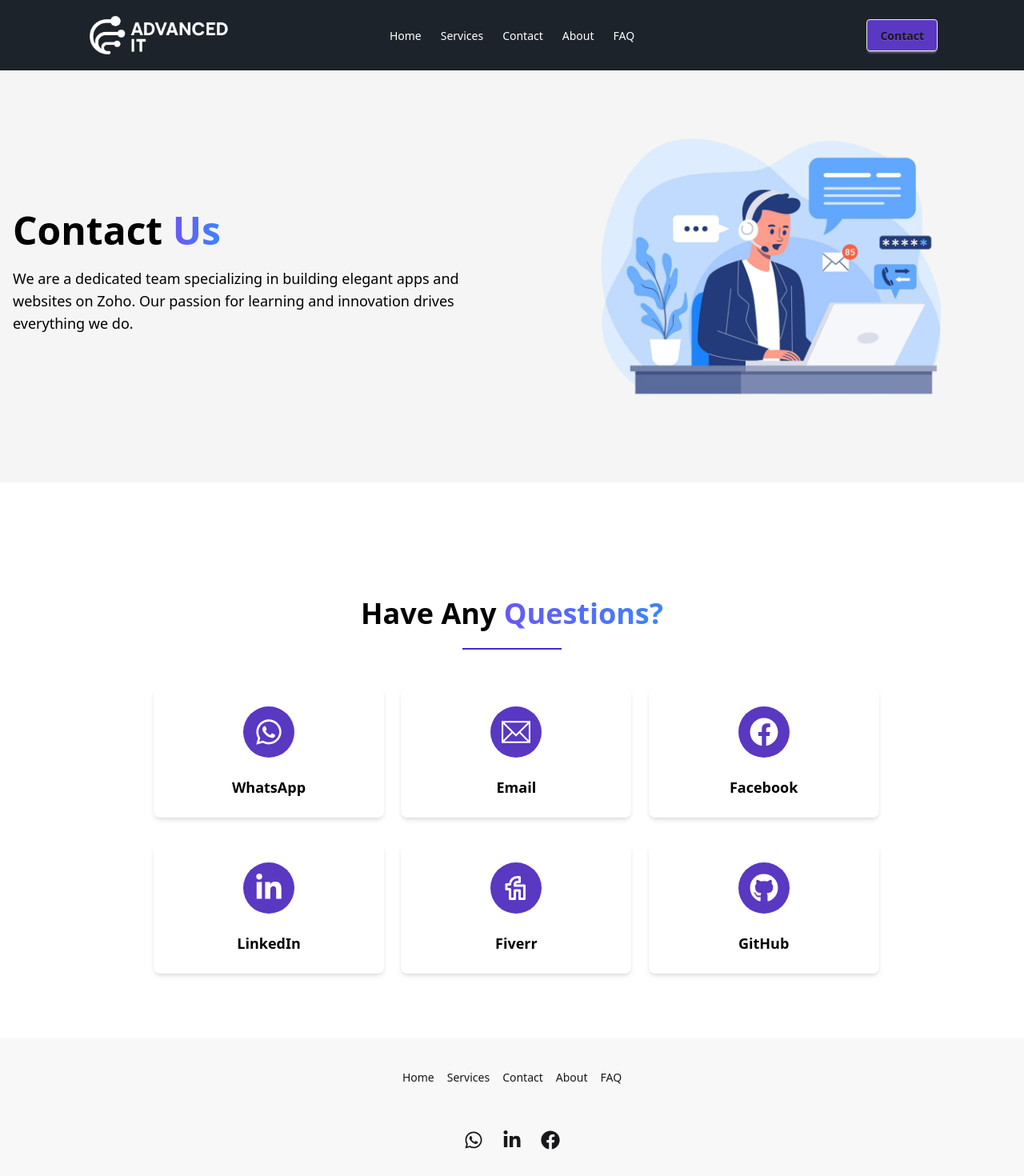
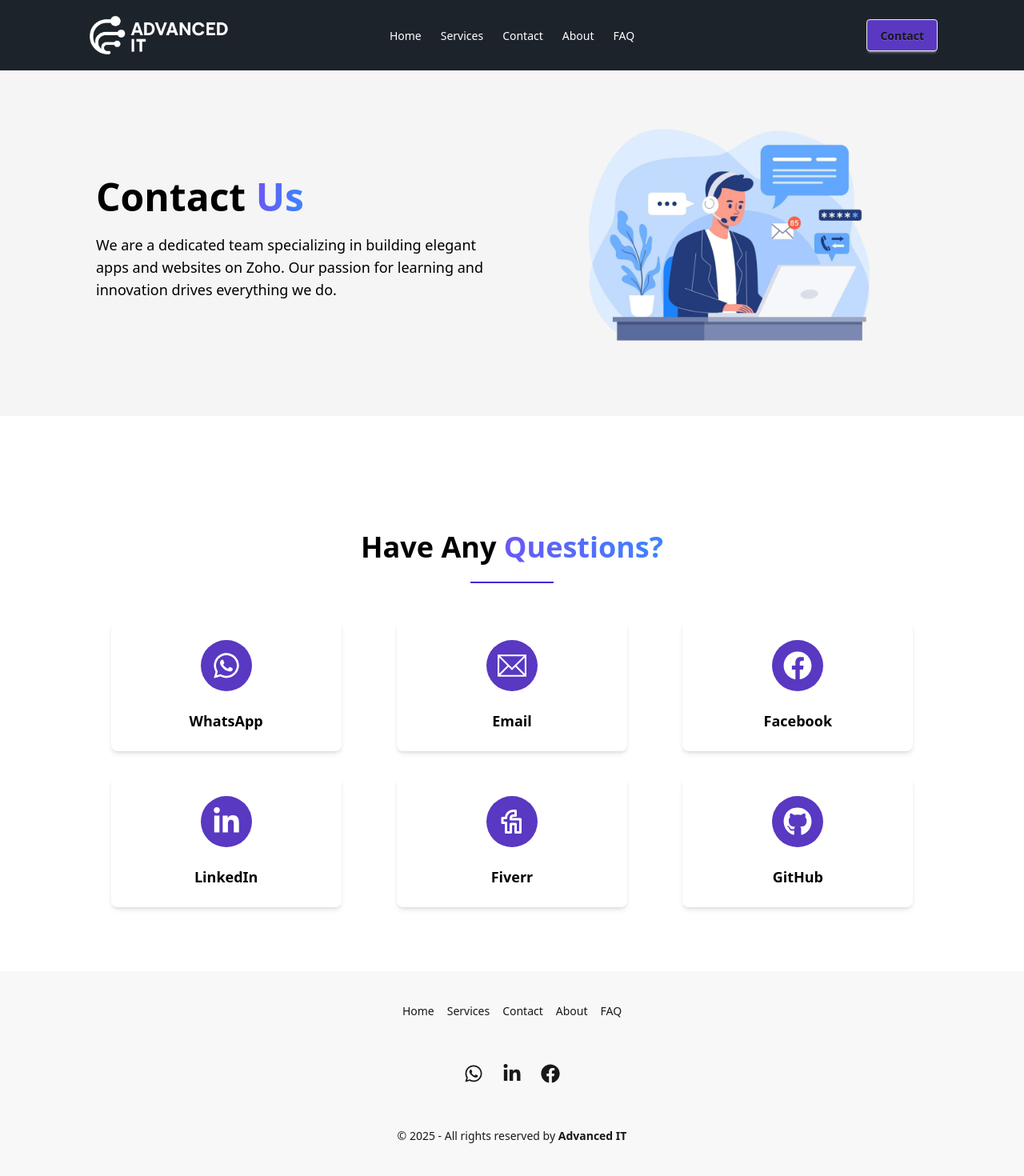
Before and after one commit to arouf01/advancedit, a React (Vite) app: page /contact in a window 1280 px wide. Shown: the top 1470 px of the page at 80% size. Built offline with nearby package versions, Linux system fonts and the light colour scheme.

Commit message:
contact page width issue fixed

```diff
--- a/src/Components/Contact.jsx
+++ b/src/Components/Contact.jsx
@@ -11,7 +11,7 @@ const Contact = () => {
     <div>
       <div className="w-full mb-16 bg-[#F5F5F5]">
         <div className="hero mx-auto text-black">
-          <div className="hero-content flex flex-col-reverse lg:flex-row-reverse items-center gap-10">
+          <div className="hero-content lg:w-[1080px] px-5 flex flex-col-reverse lg:flex-row-reverse items-center gap-10">
             {/* Image */}
             <div className="w-full lg:w-1/2 flex justify-center">
               <motion.img
@@ -38,8 +38,8 @@ const Contact = () => {
       </div>
 
       {/* Contact Us */}
-      <div className="w-full text-center px-4 py-12 md:py-20 mx-auto">
-        <div>
+      <div className="w-full text-center py-12 md:py-20">
+        <div className="lg:w-[1080px] px-5 mx-auto">
           <h2 className="text-3xl md:text-4xl font-bold">
             Have Any{" "}
             <span className="animated-text text-primary">Questions?</span>
@@ -49,7 +49,7 @@ const Contact = () => {
           <div className="divider divider-primary w-1/5 sm:w-[15%] md:w-[10%] mx-auto"></div>
 
           {/* Cards */}
-          <div className="w-full max-w-4xl mx-auto grid gap-8 grid-cols-1 md:grid-cols-2 lg:grid-cols-3 mt-10">
+          <div className="grid gap-8 grid-cols-1 md:grid-cols-2 lg:grid-cols-3 mt-10">
             {/* Whatsapp */}
             <a
               href="https://wa.me/1749569015"
```
